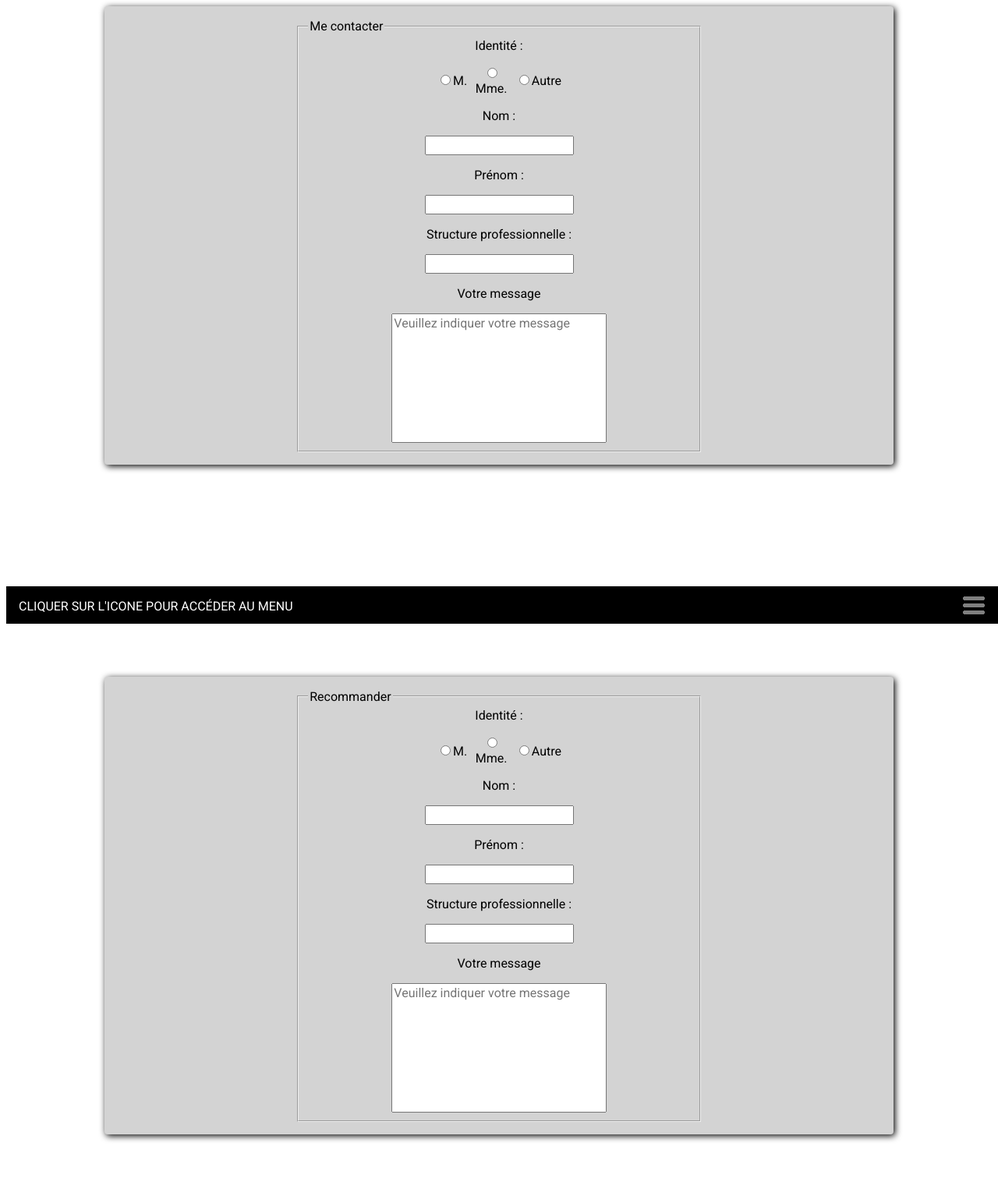
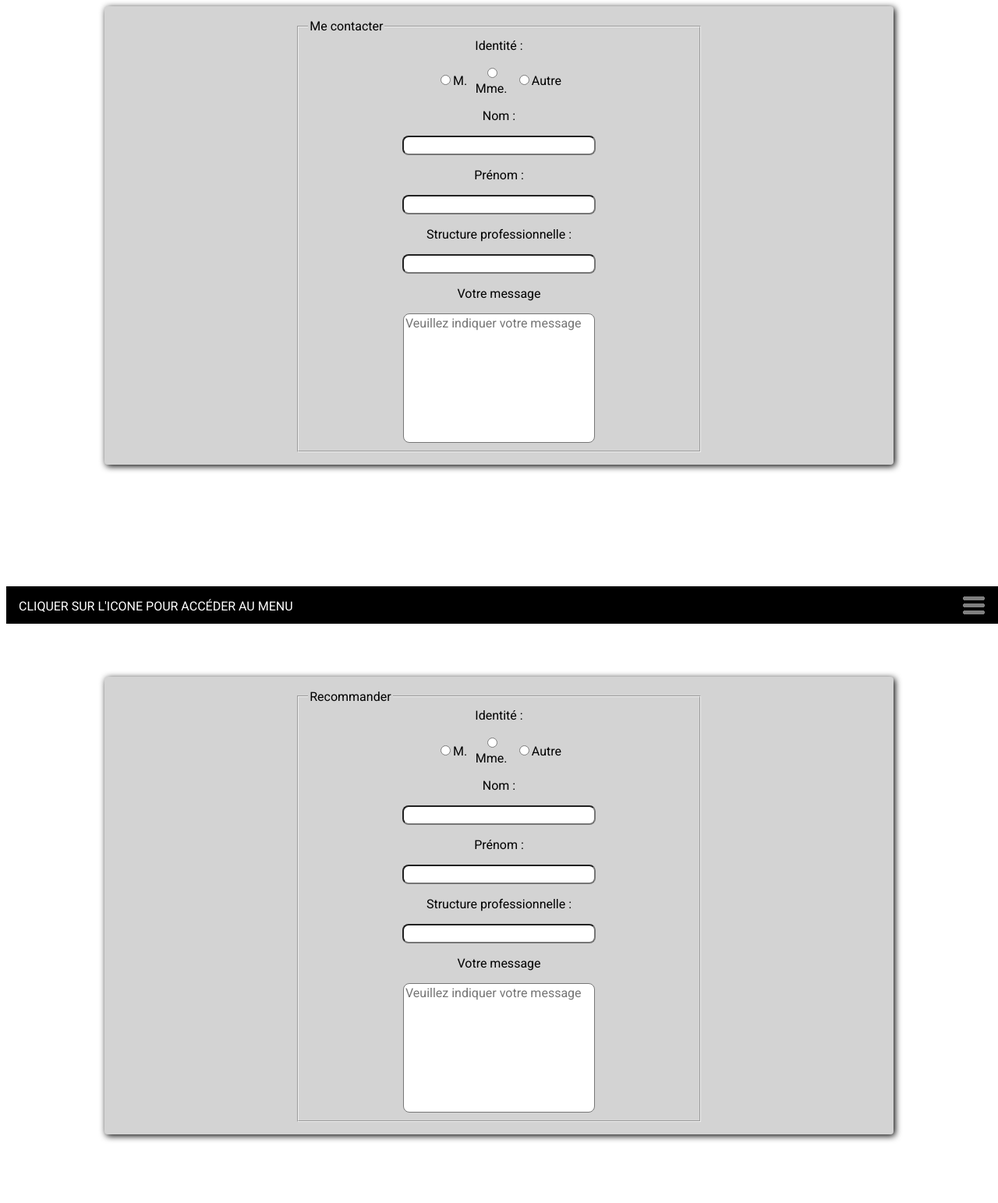
Before and after one commit to tdeniaud/portfolio_Theo_DENIAUD, a PHP site: page /contact.html in a window 1280 px wide. Shown: the whole page at 78% size. Run offline with PHP 8.4, Linux system fonts and the light colour scheme.

Commit message:
modification css form

```diff
--- a/contact.html
+++ b/contact.html
@@ -22,7 +22,7 @@
 
     <div id="main-page">
 
-        <div class="box">
+        <div class="box" id="contact">
 
 
             <form method="post" action="enregistrement-BDD.php">
@@ -81,7 +81,7 @@
 
         <div id="space"></div>
 
-        <div class="box">
+        <div class="box" id="recommander">
 
             <form method="post" action="enregistrement-BDD.php">
 
@@ -152,6 +152,29 @@
 
             <div id="flex-row-around-no-strech">
 
+                    <div class="flex-column">
+
+
+                            <h3>MENU DE NAVIGATION INTERNE</h3>
+
+                            <nav>
+
+
+                                <ul>
+
+                                    <li><a href="#contact">Contacter</a></li>
+
+                                    <li><a href="#recommander">Recommander</a></li>
+
+
+                                </ul>
+
+
+                            </nav>
+
+                    </div>
+
+
                 <div class="flex-column">
 
                     <h3>MENU DE NAVIGATION </h3>
--- a/text/style.css
+++ b/text/style.css
@@ -381,8 +381,6 @@
 	word-break: normal;
 	min-height:10rem;
 	resize: none;
-	width: 55%;
-	text-indent: normal;
 }
 
 #space {
@@ -401,3 +399,8 @@ fieldset .flex-column {
   text-align: center;
   align-items: center;
 }
+
+input[type="text"], .champs {
+  border-radius: 0.5em;
+  width: 15em;
+}
```
